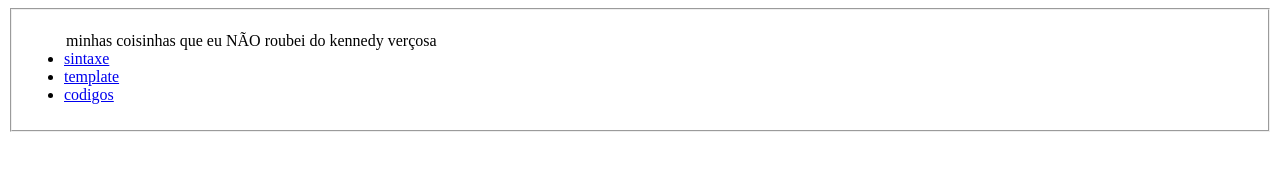
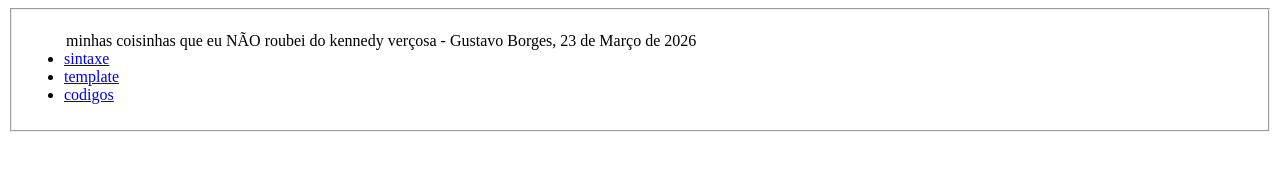
Before and after one commit to BirgesDEV/Assustador, a plain HTML site: page index.html in a window 1280 px wide. Drawn offline with Linux system fonts and the light colour scheme.

Commit message:
Update index.html

```diff
--- a/index.html
+++ b/index.html
@@ -7,7 +7,7 @@
 <body>
     <fieldset>
         <ul>
-            <legend>minhas coisinhas que eu NÃO roubei do kennedy verçosa</legend>
+            <legend>minhas coisinhas que eu NÃO roubei do kennedy verçosa - Gustavo Borges, 23 de Março de 2026</legend>
             <li><a href="sintaxe.html">sintaxe</a>
             <li><a href="template.html">template</a>
             <li><a href="codigos.html">codigos</a>
```
